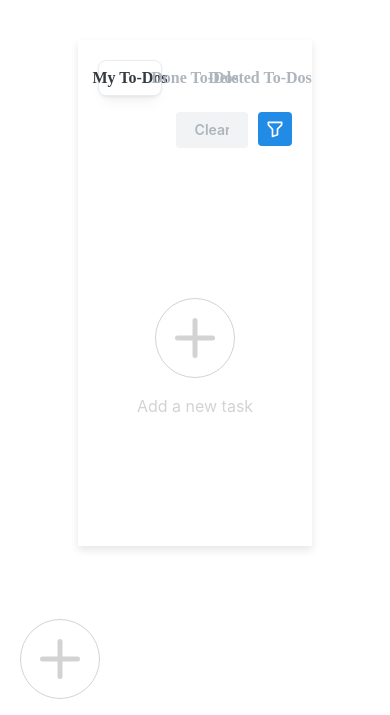
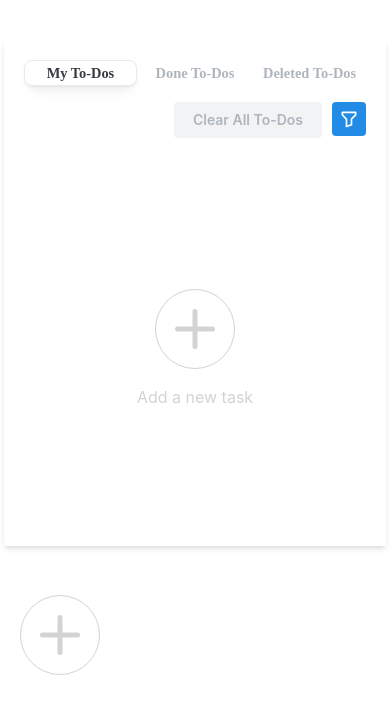
Before and after one commit to Kholoudxs55kh/To-Do-App, a Next.js app: page / in a window 390 px wide. Shown: the part 129-844 px from the top of the page. Built offline with nearby package versions, Linux system fonts and the light colour scheme; no server answers.

Commit message:
fix[frontend]: Update Responsivity

```diff
--- a/src/app/globals.css
+++ b/src/app/globals.css
@@ -43,3 +43,33 @@ body {
     font-size: 12px;
   }
 }
+
+@media (max-width: 480px) {
+  .mantine-Table {
+    font-size: 12px;
+  }
+
+  th, td {
+    padding: 8px;
+  }
+
+  th {
+    font-size: 12px;
+  }
+
+  td {
+    font-size: 12px;
+  }
+
+  .mantine-ActionIcon {
+    margin-left: 0;
+  }
+
+  .mantine-Badge {
+    font-size: 8px;
+  }
+
+  .text-balance {
+    font-size: 14px;
+  }
+}
--- a/src/app/page.tsx
+++ b/src/app/page.tsx
@@ -57,37 +57,24 @@ export default function Home() {
   }, [tasks]);
 
   return (
-    <div
-      style={{
-        display: "flex",
-        justifyContent: "center",
-        alignItems: "center",
-        inlineSize: "100vw",
-        blockSize: "100vh",
-      }}
-    >
-      <div
-        style={{
-          inlineSize: "60%",
-          blockSize: "60%",
-          backgroundColor: "white",
-          padding: "20px",
-          boxShadow: "0 4px 8px rgba(0, 0, 0, 0.1)",
-        }}
-      >
+    <div className="flex justify-center items-center w-full h-screen">
+      <div className="lg:w-3/5 lg:h-3/5 md:w-4/5 md:h-2/3 sm:w-full sm:mx-2 max-sm:mx-1 sm:h-3/5 max-sm:h-3/5 max-sm:w-full  bg-white p-5 shadow-md">
         <Tabs variant="none" value={value} onChange={setValue}>
-          <Tabs.List ref={setRootRef} className={classes.list}>
+          <Tabs.List
+            ref={setRootRef}
+            className={`flex justify-between mb-4 ${classes.list}`}
+          >
             <Tabs.Tab
               value="active"
               ref={setControlRef("active")}
-              className={classes.tab}
+              className={`font-bold text-lg ${classes.tab}`}
             >
               My To-Dos
             </Tabs.Tab>
             <Tabs.Tab
               value="done"
               ref={setControlRef("done")}
-              className={classes.tab}
+              className={`font-bold text-lg ${classes.tab}`}
             >
               Done To-Dos
             </Tabs.Tab>
@@ -97,15 +84,12 @@ export default function Home() {
               position="top"
               withArrow
               closeDelay={1000}
-              style={{
-                backgroundColor: "lightgoldenrodyellow",
-                color: "black",
-              }}
+              className="bg-yellow-100 text-black"
             >
               <Tabs.Tab
                 value="deleted"
                 ref={setControlRef("deleted")}
-                className={classes.tab}
+                className={`font-bold text-lg ${classes.tab}`}
               >
                 Deleted To-Dos
               </Tabs.Tab>
@@ -207,8 +191,8 @@ export default function Home() {
             borderRadius: "50%",
             position: "fixed",
             insetInlineStart: "20px",
-            bottom: "20px",
-            insetBlockEnd: "16px",
+            bottom: "40px",
+            insetBlockEnd: "40px",
           }}
           onClick={() => setTaskModalOpen(true)}
         >
--- a/src/app/tab.module.css
+++ b/src/app/tab.module.css
@@ -21,11 +21,6 @@
   justify-content: center;
   width: auto;
   padding: 0 12px;
-
-    @mixin dark {
-      background-color: var(--mantine-color-dark-6);
-      border-color: var(--mantine-color-dark-4);
-    }
 }
 
 .tab {
@@ -43,11 +38,13 @@
     color: var(--mantine-color-gray-8);
   }
 
-    @mixin dark {
-      color: var(--mantine-color-dark-1);
+  @media (max-width: 768px) {
+    font-size: 0.9rem;
+    padding: 8px 16px;
+  }
 
-      &[data-active] {
-        color: var(--mantine-color-white);
+  @media (max-width: 480px) {
+    font-size: 0.9rem;
+    padding: 6px 12px;
   }
 }
-  }
--- a/src/components/ClearTasks.tsx
+++ b/src/components/ClearTasks.tsx
@@ -55,12 +55,13 @@ const ClearTasksComponent: React.FC<ClearTasksComponentI> = ({
         variant="outline"
         onClick={openClearModal}
         disabled={tasks.length === 0}
-        style={
-          taskType === "active" ? { marginLeft: "40%" } : { marginLeft: "75%" }
-        }
+        className={`${
+          taskType === "active" ? "ml-[40%]" : "ml-[55%]"
+        } md:text-sm`}
       >
         {taskType === "active" ? "Clear All To-Dos" : "Clear Done To-Dos"}
       </Button>
+
       <Modal opened={clearModalOpen} onClose={closeClearModal} title={title}>
         <Text>
           {confirmText}{" "}
@@ -81,7 +82,7 @@ const ClearTasksComponent: React.FC<ClearTasksComponentI> = ({
             permentally deletion
           </span>
         </Text>
-        <Group style={{ marginLeft: "50%" }} mt="md">
+        <Group className="ml-[40%] max-sm:ml-[10%] mt-4 flex justify-end space-x-4">
           <Button variant="outline" onClick={closeClearModal}>
             Cancel
           </Button>
--- a/src/components/taskCreationModal.tsx
+++ b/src/components/taskCreationModal.tsx
@@ -95,7 +95,7 @@ const TaskCreationModal: React.FC<TaskCreationModalProps> = ({
         clearable
       />
 
-      <Group style={{ marginLeft: "45%", display: "flex" }} mt="md">
+      <Group className="ml-[45%] max-sm:m-0" mt="md">
         <Button mt="sm" loading={loading} onClick={handleCreateTask}>
           Create Task
         </Button>
--- a/src/components/taskDeletionModal.tsx
+++ b/src/components/taskDeletionModal.tsx
@@ -23,7 +23,7 @@ const DeleteTaskModal: React.FC<DeleteTaskModalProps> = ({
   };
 
   return (
-    <Modal opened={isOpen} onClose={onClose} title="Delete Task" centered>
+    <Modal opened={isOpen} onClose={onClose} centered>
       <Text>
         Are you sure you want to delete this task? <br />{" "}
         <span
@@ -39,7 +39,7 @@ const DeleteTaskModal: React.FC<DeleteTaskModalProps> = ({
           Tasks will be in Deleted tab for 7days before permentally deletion
         </span>
       </Text>
-      <Group style={{ marginLeft: "50%" }} mt="md">
+      <Group className="ml-[40%] max-sm:ml-[10%] mt-4 flex justify-end space-x-4">
       <Button color="red"  mt="sm" onClick={handleDelete}>
         Confirm
       </Button>
--- a/src/components/taskUpdateModal.tsx
+++ b/src/components/taskUpdateModal.tsx
@@ -63,11 +63,6 @@ const UpdateTaskModal: React.FC<EditTaskModalProps> = ({
 
   return (
     <Modal opened={isOpen} onClose={onClose} title="Edit Task">
-      <Checkbox
-        label="Mark as Done"
-        checked={isDone}
-        onChange={(e) => setIsDone(e.currentTarget.checked)}
-      />
       <TextInput
         label="Task Name"
         placeholder="Enter task name"
@@ -89,7 +84,13 @@ const UpdateTaskModal: React.FC<EditTaskModalProps> = ({
         onChange={setSelectedLabels}
         clearable
       />
-      <Group style={{ marginLeft: "55%" }} mt="md">
+      <Checkbox
+        label="Mark as Done"
+        className="mt-4"
+        checked={isDone}
+        onChange={(e) => setIsDone(e.currentTarget.checked)}
+      />
+      <Group  className="ml-[55%] max-sm:m-0" mt="md">
         <Button mt="md" onClick={handleSave}>
           Save
         </Button>
```
Lines whose indentation alone changed are shown as unchanged.
